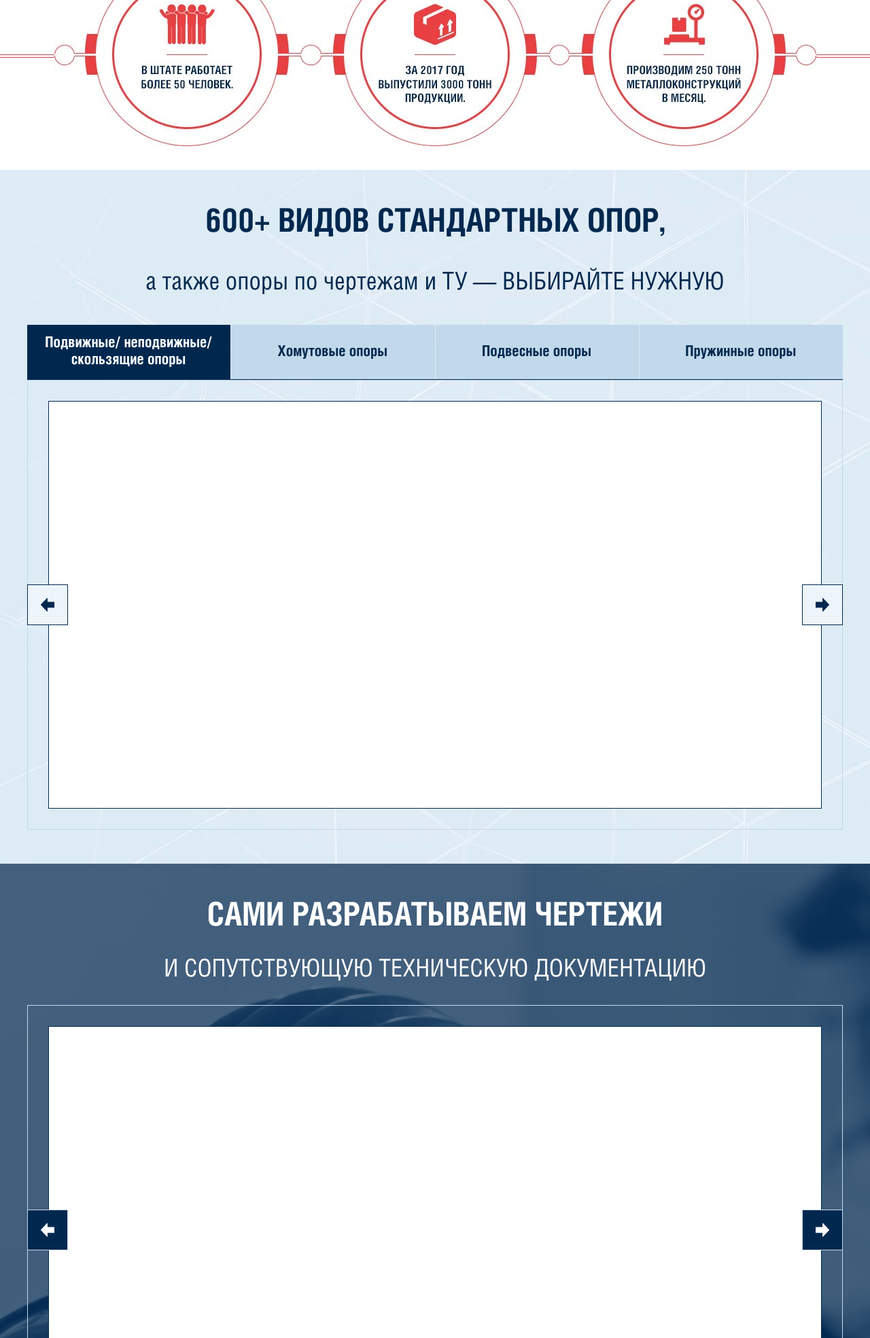
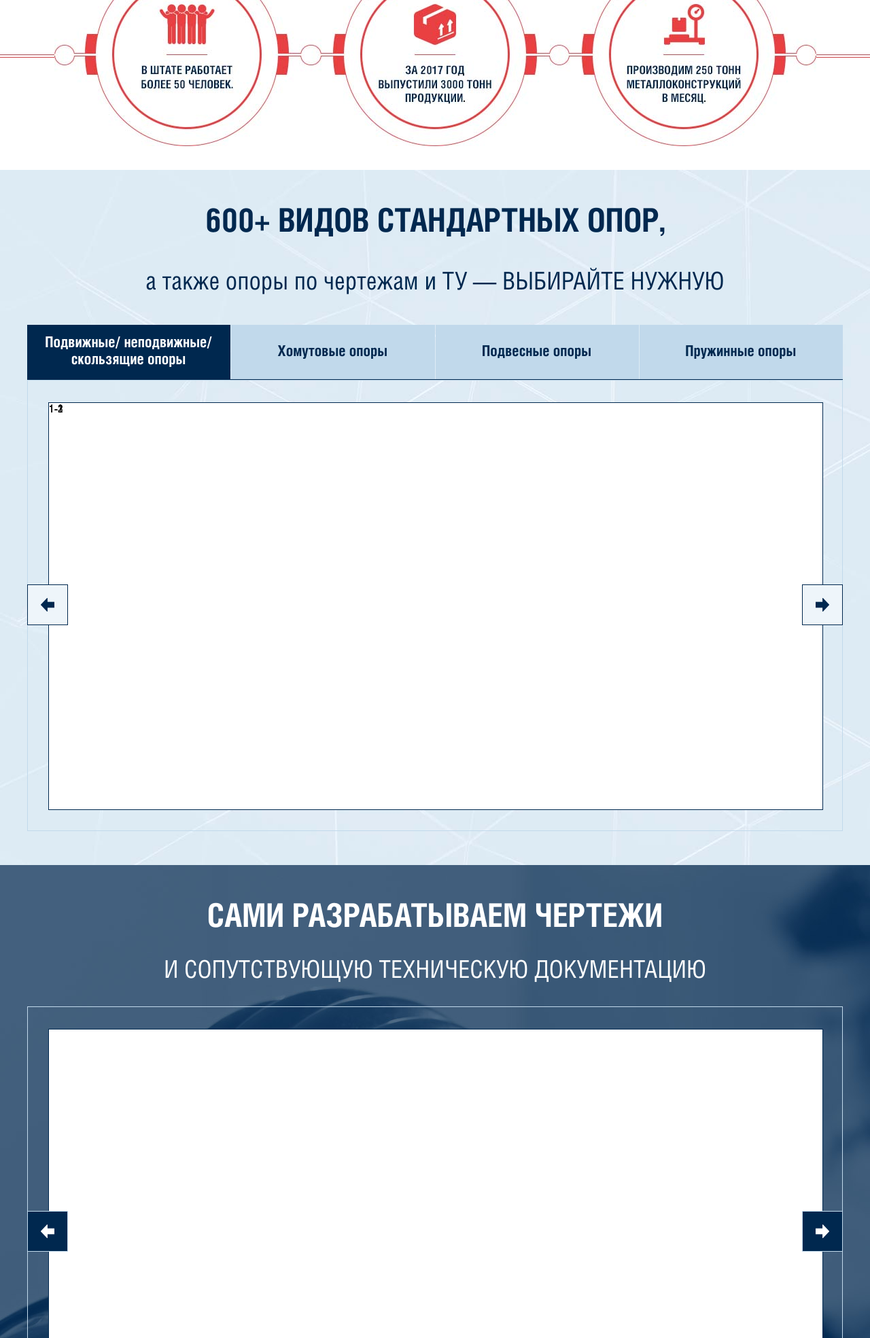
Before and after one commit to Wasth/riannagroup-landing, a PHP site: page / in a window 1280 px wide. Shown: the part 2643-4612 px from the top of the page at 68% size. Run offline with PHP 8.4, Linux system fonts and the light colour scheme; some web fonts are replaced.

Commit message:
base code for slider

```diff
--- a/css/style.css
+++ b/css/style.css
@@ -69,19 +69,19 @@
 #header .mail-text {
     margin-left: 35px;
 }
-@media (max-width: 1125px) {
-    #header .header-line {
-        display: block;
-        float: none;
-        clear: both;
-        text-align: center;
-    }
-    #header .logo {
-        display: block;
-        float: none;
-        text-align: center;
-    }
-}
+/*@media (max-width: 1125px) {*/
+    /*#header .header-line {*/
+        /*display: block;*/
+        /*float: none;*/
+        /*clear: both;*/
+        /*text-align: center;*/
+    /*}*/
+    /*#header .logo {*/
+        /*display: block;*/
+        /*float: none;*/
+        /*text-align: center;*/
+    /*}*/
+/*}*/
 
 /* main block */
 
@@ -1295,3 +1295,28 @@
     font-size: 18px;
     color: #e84042;
 }
+
+/* slider styles */
+.arrow {
+    z-index: 5;
+}
+.slider-content {
+    display: none;
+    position: relative;
+    margin-bottom: -58px;
+}
+.slider-content.active {
+    display: block;
+}
+.slides {
+    overflow-x: hidden;
+    position: relative;
+    width: 100%;
+    top: -58px;
+}
+.slide {
+    position: absolute;
+    width: 100%;
+    height: 100%;
+    transition: 0.5s;
+}
--- a/index.html
+++ b/index.html
@@ -6,6 +6,7 @@
     <!--<meta name="viewport" content="width=device-width, initial-scale=1">-->
     <link rel="stylesheet" href="css/fonts.css">
     <link rel="stylesheet" href="css/style.css">
+    <script src="https://ajax.googleapis.com/ajax/libs/jquery/3.3.1/jquery.min.js"></script>
     <script src="js/main.js"></script>
 </head>
 <body>
@@ -140,15 +141,42 @@
                     <div><p>Пружинные опоры</p></div>
                 </div>
                 <div class="slider-windows">
+                    <div class="slider-content active">
+                        <div class="arrow left f-left"></div>
+                        <div class="arrow right f-right"></div>
+                        <div class="slides">
+                            <div class="slide">1-1</div>
+                            <div class="slide">1-2</div>
+                            <div class="slide">1-3</div>
+                        </div>
+                    </div>
                     <div class="slider-content">
                         <div class="arrow left f-left"></div>
                         <div class="arrow right f-right"></div>
                         <div class="slides">
-
+                            <div class="slide">2-1</div>
+                            <div class="slide">2-2</div>
+                            <div class="slide">2-3</div>
                         </div>
                     </div>
-                    <!--<div class="slider-content"></div>-->
-                    <!--<div class="slider-content"></div>-->
+                    <div class="slider-content">
+                        <div class="arrow left f-left"></div>
+                        <div class="arrow right f-right"></div>
+                        <div class="slides">
+                            <div class="slide">3-1</div>
+                            <div class="slide">3-2</div>
+                            <div class="slide">3-3</div>
+                        </div>
+                    </div>
+                    <div class="slider-content">
+                        <div class="arrow left f-left"></div>
+                        <div class="arrow right f-right"></div>
+                        <div class="slides">
+                            <div class="slide">3-1</div>
+                            <div class="slide">3-2</div>
+                            <div class="slide">3-3</div>
+                        </div>
+                    </div>
                 </div>
             </div>
         </div>
@@ -159,7 +187,7 @@
             <h1>САМИ РАЗРАБАТЫВАЕМ ЧЕРТЕЖИ</h1>
             <h2>И СОПУТСТВУЮЩУЮ ТЕХНИЧЕСКУЮ ДОКУМЕНТАЦИЮ</h2>
             <div class="slider-windows">
-                <div class="slider-content">
+                <div class="slider-content active">
                     <div class="arrow left f-left"></div>
                     <div class="arrow right f-right"></div>
                     <div class="slides">
@@ -523,7 +551,7 @@
                     <div><p>Проект №2    «СМУ 7»</p></div>
                 </div>
                 <div class="slider-windows">
-                    <div class="slider-content">
+                    <div class="slider-content active">
                         <div class="arrow left f-left"></div>
                         <div class="arrow right f-right"></div>
                         <div class="slides">
@@ -762,5 +790,6 @@
             <div class="clear"></div>
         </div>
     </div>
+
 </body>
 </html>
--- a/js/main.js
+++ b/js/main.js
@@ -0,0 +1,22 @@
+$(function () {
+
+    // kind of class for slider
+    function Slider(content, slidingTime) {
+        this.sliderBlock = content;
+        this.slidingTime = slidingTime;
+        this.sliderI = 0;
+        this.slideCount = $(this.sliderBlock+' .slides .slide').length;
+        alert()
+        var plusI = function () {
+
+        }
+        var minusI = function () {
+
+        }
+
+    }
+    var slidingTime = 300
+    var sliderOpora = new Slider('#oporaSlider .slider-content', slidingTime);
+    // var sliderScheme = new Slider('#schemeSlider .slider-content', slidingTime);
+    // var sliderProject = new Slider('#ourProjects .slider-content', slidingTime);
+})
```
